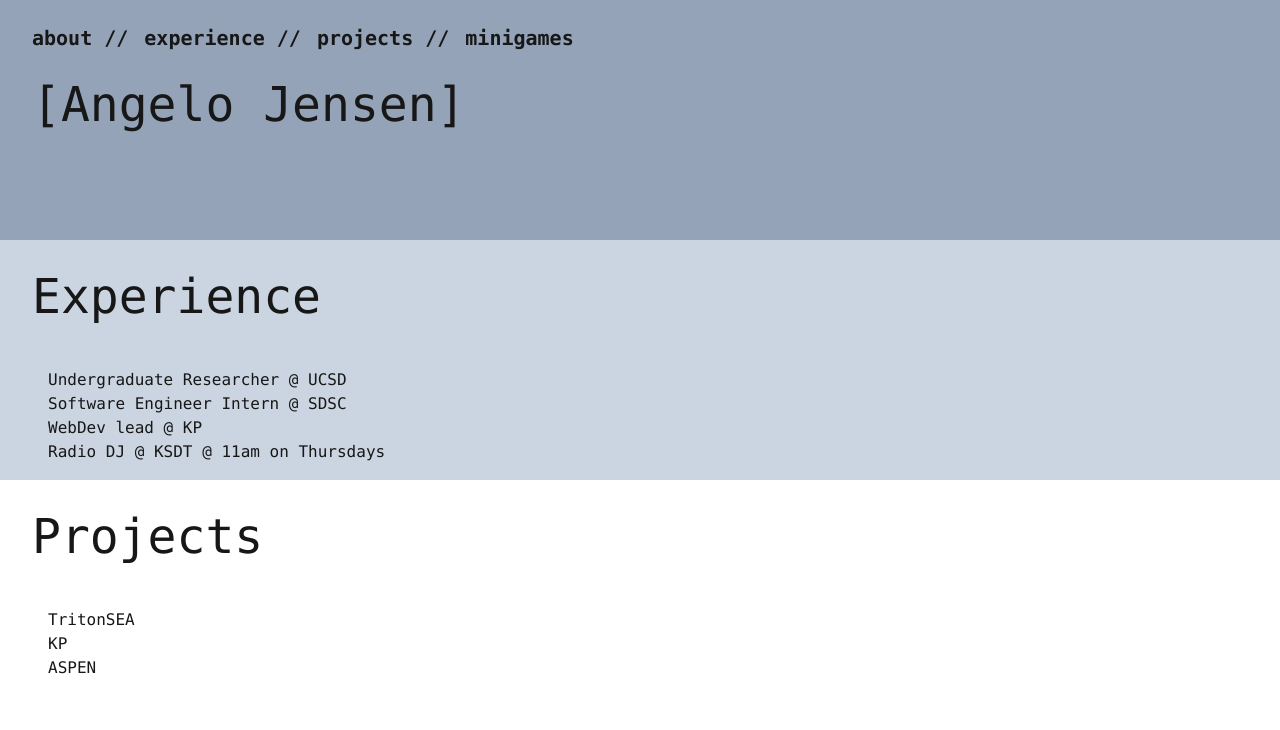
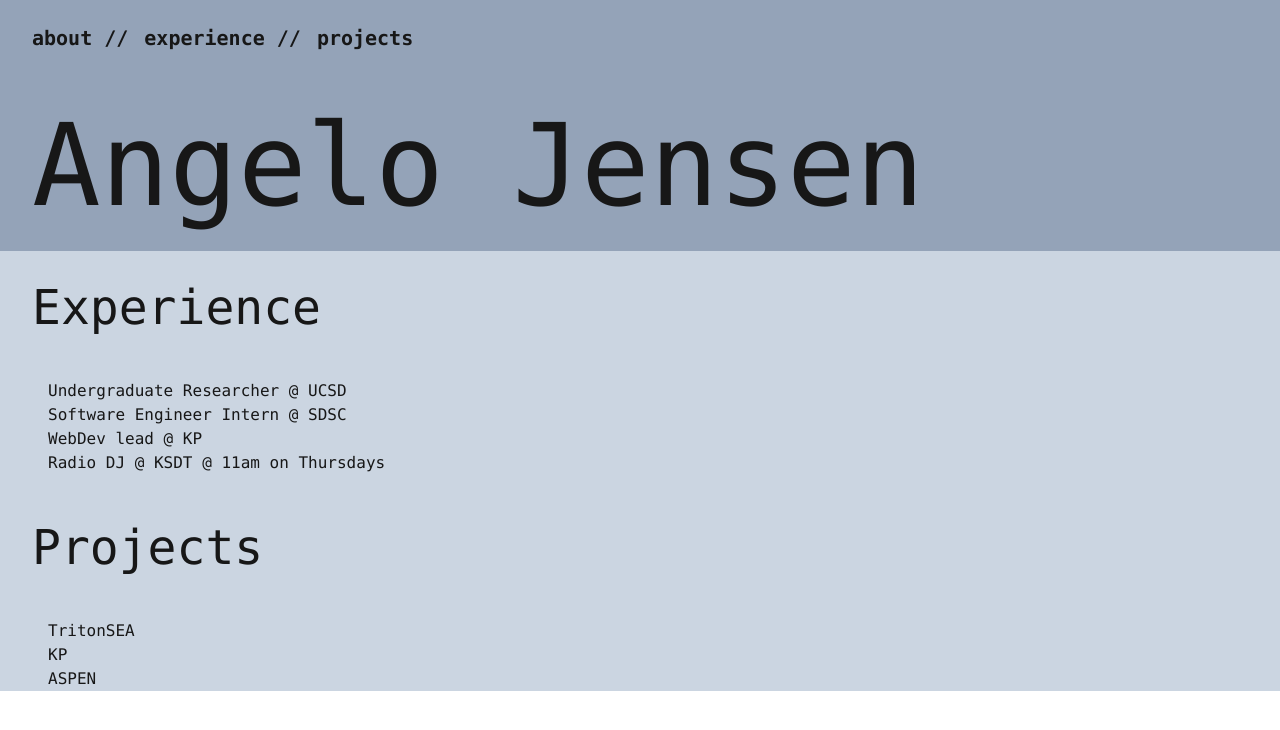
Before and after one commit to a2jensen/aj-website, a Next.js app: page / in a window 1280 px wide. Shown: the top 730 px of the page. Built offline with nearby package versions, Linux system fonts and the light colour scheme.

Commit message:
Made name title bigger, changed metadata

```diff
--- a/app/about/section.tsx
+++ b/app/about/section.tsx
@@ -3,8 +3,8 @@ import Typewriter from "@/components/Typewriter"
 const About = () => {
     return (
         <div className="bg-slate-400 min-h-40">
-            <p className="text-5xl pl-8">
-                 <Typewriter text="[Angelo Jensen]" delay={100}/>
+            <p className="text-[114px] pl-8">
+                 <Typewriter text="Angelo Jensen" delay={100}/>
             </p>
         </div>
     )
--- a/app/layout.tsx
+++ b/app/layout.tsx
@@ -2,8 +2,8 @@ import type { Metadata } from "next";
 import "./globals.css";
 
 export const metadata: Metadata = {
-  title: "Create Next App",
-  description: "Generated by create next app",
+  title: "Angelo Jensen",
+  description: "Personal Website",
 };
 
 export default function RootLayout({
--- a/app/page.tsx
+++ b/app/page.tsx
@@ -5,7 +5,7 @@ import Navbar from "@/components/Navbar";
 
 const Home = () => {
   return (
-    <div>
+    <div className="bg-slate-400">
       <Navbar />
       <About />
       <Experience />
--- a/app/projects/section.tsx
+++ b/app/projects/section.tsx
@@ -2,8 +2,8 @@ import Link from "next/link"
 
 const Projects = () => {
     return (
-        <div>
-            <header className="text-5xl pl-8 pt-8">Projects</header>
+        <div className="bg-slate-300">
+            <header className="text-5xl pl-8 pt-8 bg-slate-300">Projects</header>
             <ul className="mx-12 my-12">
                 <li><Link href="https://triton-sea.com/"> TritonSEA </Link> </li>
                 <li><Link href="https://www.kpucsd.com/"> KP </Link></li>
--- a/components/Navbar.tsx
+++ b/components/Navbar.tsx
@@ -6,8 +6,7 @@ const Navbar = () => {
             <ul className="flex pt-6 place-content-start font-bold lg:text-xl">
                 <li className="mx-2 ml-8">about //</li>
                 <li className="mx-2">experience //</li>
-                <li className="mx-2">projects //</li>
-                <Link href={"/wordle"} className="mx-2">minigames</Link>
+                <li className="mx-2">projects</li>
             </ul>
         </div>
     )
```
